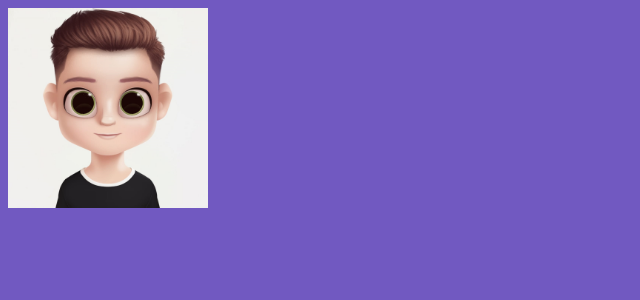
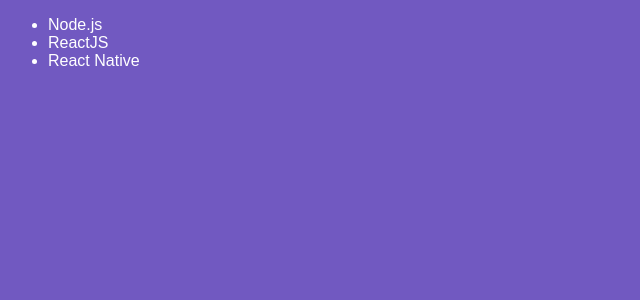
Before and after one commit to icarofs/rocketseat-bootcamp-modulo04-introducao-react, a React app: page / in a window 1280 px wide. Shown: the top 300 px of the page, without its empty margins (0-640 px from the left). Built offline with nearby package versions, Linux system fonts and the light colour scheme.

Commit message:
conceito de class components

```diff
--- a/babel.config.js
+++ b/babel.config.js
@@ -2,5 +2,8 @@
   presets: [
     "@babel/preset-env",
     "@babel/preset-react",
+  ],
+  plugins: [
+    '@babel/plugin-proposal-class-properties'
   ]
 }
--- a/package.json
+++ b/package.json
@@ -11,6 +11,7 @@
   },
   "devDependencies": {
     "@babel/core": "^7.8.4",
+    "@babel/plugin-proposal-class-properties": "^7.8.3",
     "@babel/preset-env": "^7.8.4",
     "@babel/preset-react": "^7.8.3",
     "babel-loader": "^8.0.6",
--- a/src/App.js
+++ b/src/App.js
@@ -1,10 +1,11 @@
 import React from 'react';
 import './App.css';
 
-import profile from './assets/Avatar Ícaro.jpeg'
+import TechList from './components/TechList'
+
 
 function App() {
-  return <img width="200" src={profile}></img>
+  return <TechList/>
 }
 
 export default App;
--- /dev/null
+++ b/src/components/TechList.js
@@ -0,0 +1,23 @@
+import React, { Component } from 'react';
+
+
+export default class TechList extends Component {
+
+  state = {
+    techs: [
+      'Node.js',
+      'ReactJS',
+      'React Native'
+    ]
+  };
+
+  render() {
+    return (
+      <ul>
+        <li>Node.js</li>
+        <li>ReactJS</li>
+        <li>React Native</li>
+      </ul>
+    )
+  }
+}
```
Also changed, not shown: 1 other file (tests, documents, lock files or other folders).
